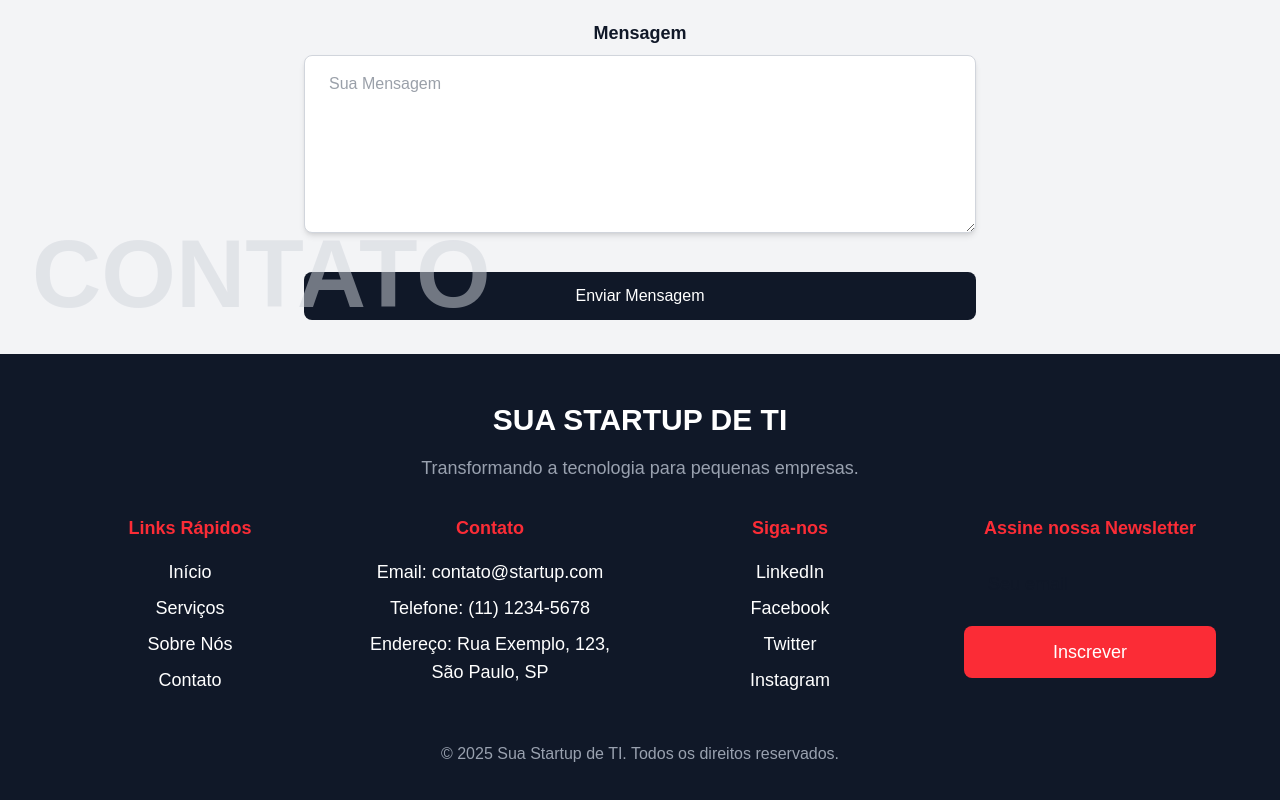
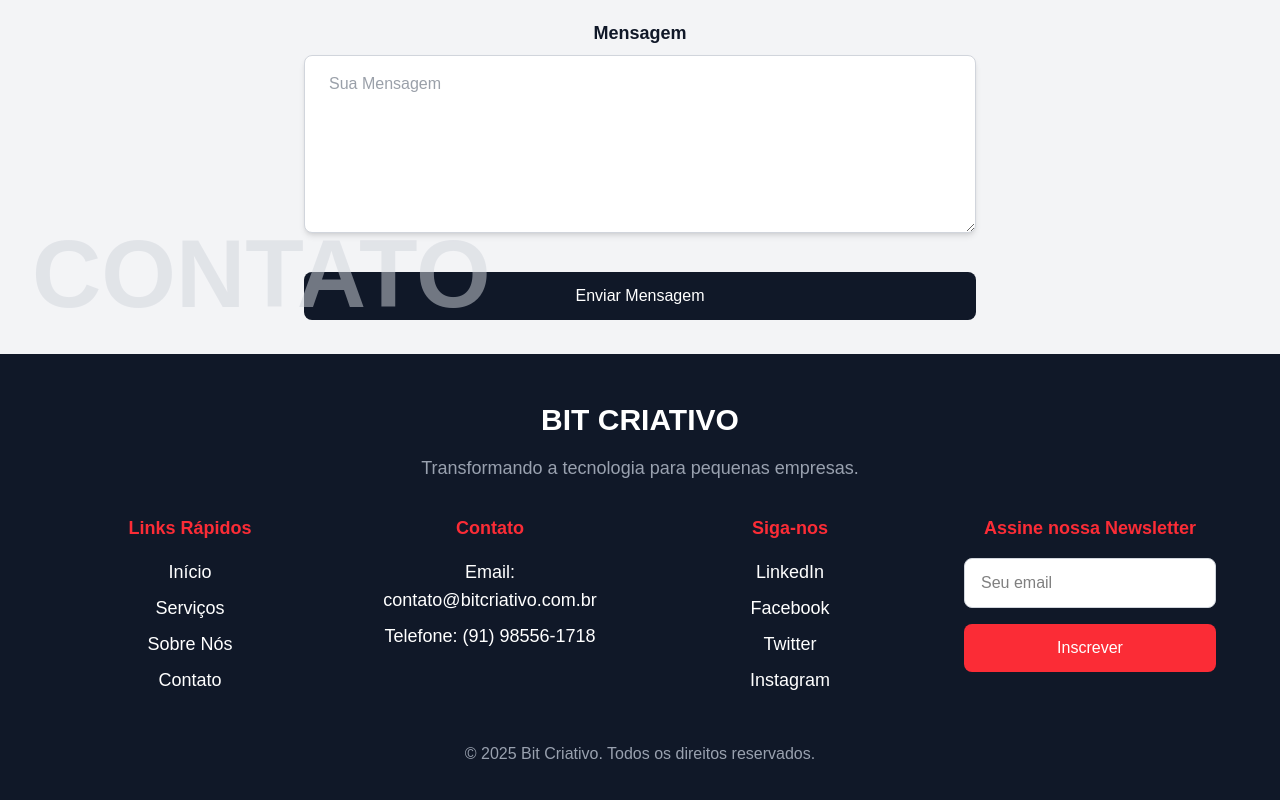
Before and after one commit to edudesenvolvedor/bitcriativo, a Next.js app: page / in a window 1280 px wide. Shown: the part 4446-5246 px from the top of the page. Built offline with nearby package versions, Linux system fonts and the light colour scheme.

Commit message:
update data in footer

```diff
--- a/src/components/Sections/Footer.tsx
+++ b/src/components/Sections/Footer.tsx
@@ -1,35 +1,35 @@
 import React from "react";
+import Input from "@/components/Input";
+import Button from "@/components/Button";
+import Link from "next/link";
 
 const Footer = () => {
     return (
         <footer className="bg-gray-900 text-white py-12 px-8">
             <div className="max-w-6xl mx-auto text-center">
-                {/* Logo e Informações */}
                 <div className="mb-8">
-                    <h2 className="text-3xl font-bold uppercase">Sua Startup de TI</h2>
+                    <h2 className="text-3xl font-bold uppercase">Bit Criativo</h2>
                     <p className="text-lg text-gray-400 mt-4">
                         Transformando a tecnologia para pequenas empresas.
                     </p>
                 </div>
 
-                {/* Links do Footer */}
                 <div className="grid sm:grid-cols-2 lg:grid-cols-4 gap-12 text-lg">
                     <div>
                         <h3 className="font-semibold mb-4 text-red-500">Links Rápidos</h3>
                         <ul className="space-y-2">
-                            <li><a href="#home" className="hover:text-red-500">Início</a></li>
-                            <li><a href="#services" className="hover:text-red-500">Serviços</a></li>
-                            <li><a href="#about" className="hover:text-red-500">Sobre Nós</a></li>
-                            <li><a href="#contact" className="hover:text-red-500">Contato</a></li>
+                            <li><Link href="/#home" className="hover:text-red-500">Início</Link></li>
+                            <li><Link href="/#services" className="hover:text-red-500">Serviços</Link></li>
+                            <li><Link href="/#about" className="hover:text-red-500">Sobre Nós</Link></li>
+                            <li><Link href="/#contact" className="hover:text-red-500">Contato</Link></li>
                         </ul>
                     </div>
 
                     <div>
                         <h3 className="font-semibold mb-4 text-red-500">Contato</h3>
                         <ul className="space-y-2">
-                            <li>Email: contato@startup.com</li>
-                            <li>Telefone: (11) 1234-5678</li>
-                            <li>Endereço: Rua Exemplo, 123, São Paulo, SP</li>
+                            <li>Email: contato@bitcriativo.com.br</li>
+                            <li>Telefone: (91) 98556-1718</li>
                         </ul>
                     </div>
 
@@ -45,20 +45,19 @@ const Footer = () => {
 
                     <div>
                         <h3 className="font-semibold mb-4 text-red-500">Assine nossa Newsletter</h3>
-                        <input
+                        <Input
                             type="email"
                             placeholder="Seu email"
-                            className="px-6 py-3 w-full text-gray-900 rounded-lg focus:ring-2 focus:ring-red-500"
+                            className={"text-black"}
                         />
-                        <button className="mt-4 w-full py-3 bg-red-500 text-white font-medium rounded-lg hover:bg-red-600 transition-all">
+                        <Button variant={"primary"} className="mt-4 w-full" >
                             Inscrever
-                        </button>
+                        </Button>
                     </div>
                 </div>
 
-                {/* Copyright */}
                 <div className="mt-12 text-gray-400">
-                    <p>&copy; {new Date().getFullYear()} Sua Startup de TI. Todos os direitos reservados.</p>
+                    <p>&copy; {new Date().getFullYear()} Bit Criativo. Todos os direitos reservados.</p>
                 </div>
             </div>
         </footer>
```
